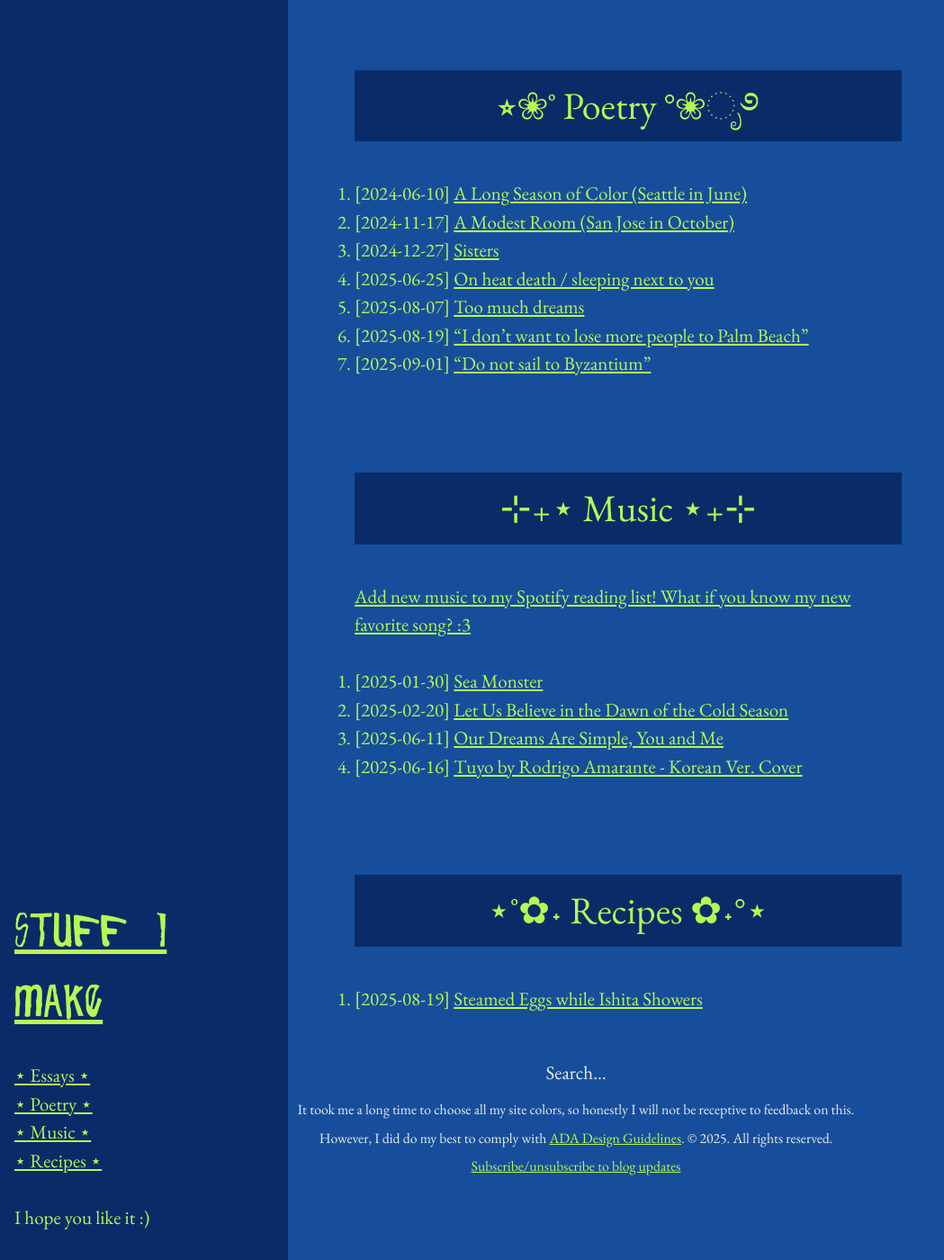
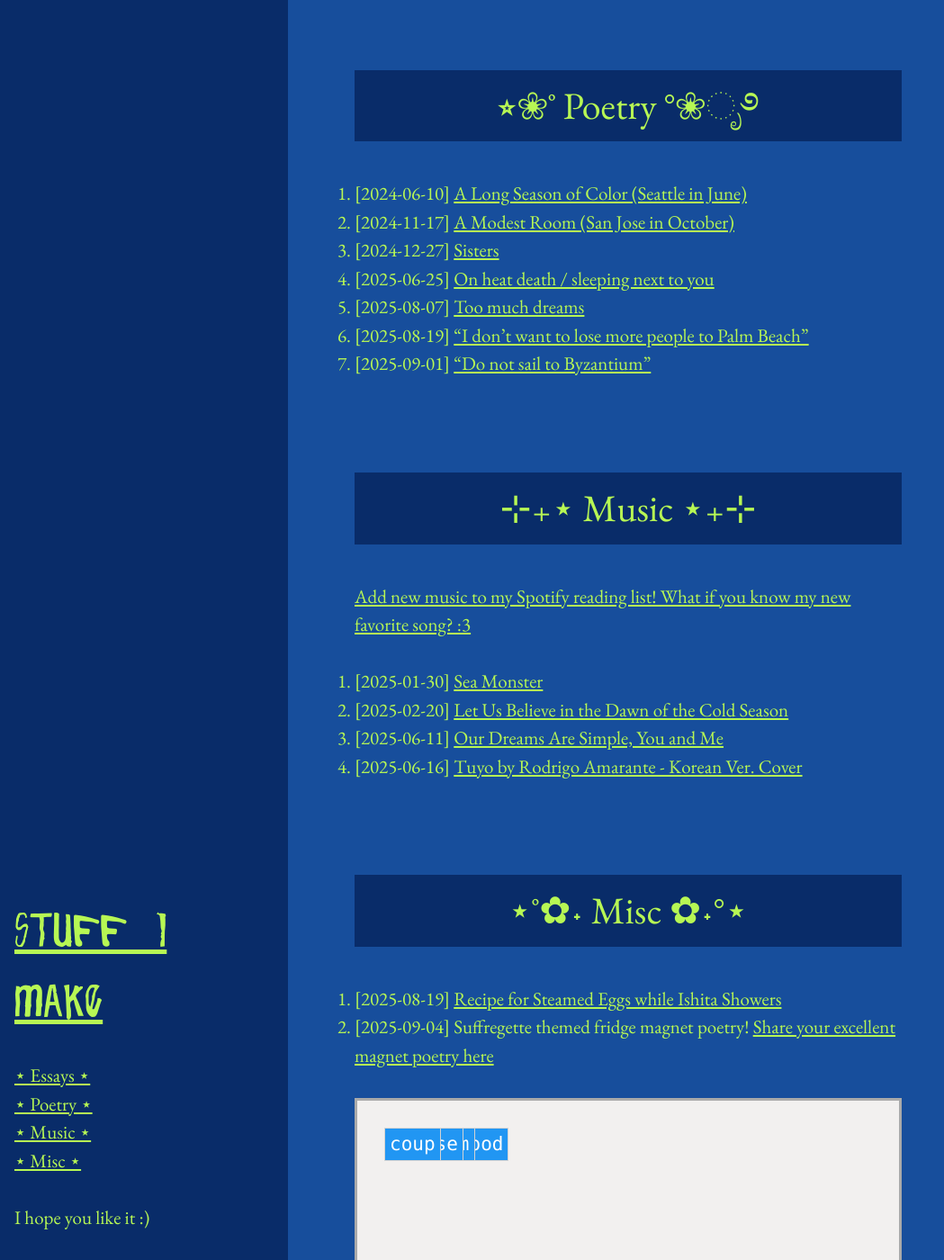
Before and after one commit to limh0228/schemes_and_machinations, a Jekyll site: the page built from pages/my_content.md, in a window 1280 px wide and 1400 px high, scrolled down 523 px. Shown: the whole window at 90% size, without its empty margins (0-1049 px from the left). Built offline with Jekyll 4.4.1, drawn with Linux system fonts in a browser that asks for light colours.

Commit message:
Add magnet poetry

```diff
--- /dev/null
+++ b/_includes/magnet_poetry.html
@@ -0,0 +1,77 @@
+<div id = "inner-gamebox">
+
+  <!-- Magnets -->
+  <div id="magnet1" class="draggable">more</div>
+  <div id="magnet2" class="draggable">lady</div>
+  <div id="magnet3" class="draggable">is</div>
+  <div id="magnet4" class="draggable">a</div>
+  <div id="magnet5" class="draggable">power</div>
+  <div id="magnet6" class="draggable">men</div>
+  <div id="magnet7" class="draggable">we</div>
+  <div id="magnet8" class="draggable">be</div>
+  <div id="magnet9" class="draggable">oppress</div>
+  <div id="magnet10" class="draggable">sisterhood</div>
+  <div id="magnet11" class="draggable">ing</div>
+  <div id="magnet12" class="draggable">freedom</div>
+  <div id="magnet13" class="draggable">choose</div>
+  <div id="magnet14" class="draggable">vote</div>
+  <div id="magnet16" class="draggable">ass</div>
+  <div id="magnet17" class="draggable">and</div>
+  <div id="magnet18" class="draggable">tits</div>
+  <div id="magnet19" class="draggable">ACAB</div>
+  <div id="magnet15" class="draggable">God</div>
+  <div id="magnet20" class="draggable">she</div>
+  <div id="magnet21" class="draggable">love</div>
+  <div id="magnet22" class="draggable">coup</div>
+
+  <script>
+    var max_z_index = 100;
+    var draggableElements = document.getElementsByClassName("draggable");
+
+    for(var i = 0; i < draggableElements.length; i++){
+        dragElement(draggableElements[i]);
+    }
+
+    function dragElement(elmnt) {
+      var pos1 = 0, pos2 = 0, pos3 = 0, pos4 = 0;
+      elmnt.onmousedown = dragMouseDown;
+
+      function dragMouseDown(e) {
+        e = e || window.event;
+        e.preventDefault();
+
+        // get the mouse cursor position at startup:
+        pos3 = e.clientX;
+        pos4 = e.clientY;
+        document.onmouseup = closeDragElement;
+
+        // call a function whenever the cursor moves:
+        document.onmousemove = elementDrag;
+
+        // put this div on top
+        e.target.style.zIndex = max_z_index;
+        max_z_index = max_z_index + 1;
+      }
+
+      function elementDrag(e) {
+        e = e || window.event;
+        e.preventDefault();
+        // calculate the new cursor position:
+        pos1 = pos3 - e.clientX;
+        pos2 = pos4 - e.clientY;
+        pos3 = e.clientX;
+        pos4 = e.clientY;
+        // set the element's new position:
+        elmnt.style.top = (elmnt.offsetTop - pos2) + "px";
+        elmnt.style.left = (elmnt.offsetLeft - pos1) + "px";
+      }
+
+      function closeDragElement() {
+        /* stop moving when mouse button is released:*/
+        document.onmouseup = null;
+        document.onmousemove = null;
+      }
+    }
+  </script>
+
+</div>
--- a/_includes/sidebar.html
+++ b/_includes/sidebar.html
@@ -1,5 +1,5 @@
 <div class="sidebar">
-    <div class="container sidebar-sticky">
+    <div class="sidebar-sticky">
       <div class="sidebar-about">
         <h1>
           <a href="/pages/my_content.html">
@@ -13,7 +13,7 @@
         <br>
         <a href="#music">⋆ Music ⋆</a>
         <br>
-        <a href="#recipes">⋆ Recipes ⋆</a>
+        <a href="#recipes">⋆ Misc ⋆</a>
         <br><br>
         <p class="lead">I hope you like it :)</p>
       </div>
--- /dev/null
+++ b/_sass/_magnet_poetry.scss
@@ -0,0 +1,27 @@
+/*
+Stylesheet for fridge magnet poetry
+*/
+
+#gamebox {
+  height: 20em;
+  padding: 30px;
+  border: 3px solid #aaaaaa;
+  background-color: #f2f0ef;
+  position: relative;
+  overflow: hidden;
+}
+
+#inner-gamebox {
+  position: absolute;
+}
+
+.draggable {
+  position: absolute;
+  border: 1px solid #d3d3d3;
+  text-align: center;
+  font-family: "Lucida Console", "Courier New", monospace;
+  padding: 2px 5px;
+  cursor: move;
+  background-color: #2196F3;
+  color: #fff;
+}
--- a/_sass/_my_content.scss
+++ b/_sass/_my_content.scss
@@ -1,4 +1,4 @@
-/* Container
+/*
  *
  * Align the contents of the site above the proper threshold with some margin-fu
  * with a 25%-wide `.sidebar`.
--- a/assets/css/main.scss
+++ b/assets/css/main.scss
@@ -25,5 +25,6 @@
   "footnotes",
   "search",
   "sidebar",
-  "my_content"
+  "my_content",
+  "magnet_poetry"
 ;
--- a/pages/my_content.md
+++ b/pages/my_content.md
@@ -50,6 +50,13 @@
 <!-- For navigation from sidebar -->
 <div id="recipes"></div>
 
-<h2 class = "section-header">⋆˚✿˖ Recipes ✿˖°⋆</h2>
+<h2 class = "section-header">⋆˚✿˖ Misc ✿˖°⋆</h2>
 
-1. [2025-08-19] [Steamed Eggs while Ishita Showers]({{ site.baseurl }}{% post_url 2025-08-19-steamed-eggs %})
+1. [2025-08-19] [Recipe for Steamed Eggs while Ishita Showers]({{ site.baseurl }}{% post_url 2025-08-19-steamed-eggs %})
+2. [2025-09-04] Suffregette themed fridge magnet poetry! [Share your excellent magnet poetry here](https://github.com/limh0228/schemes_and_machinations/discussions/69)
+
+<br>
+
+<div id="gamebox">
+    {% include magnet_poetry.html %}
+</div>
```
Also changed, not shown: _includes/cursor_sparkles.html (indentation only).
